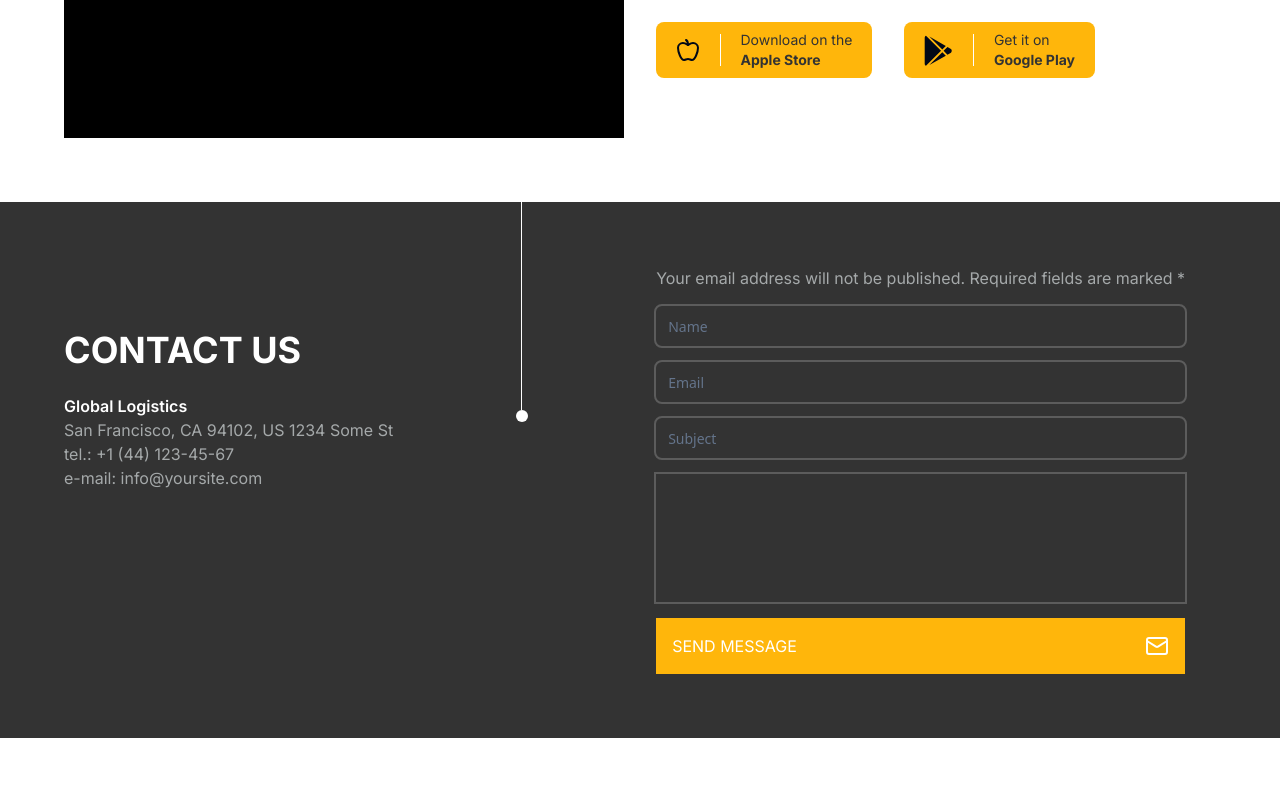
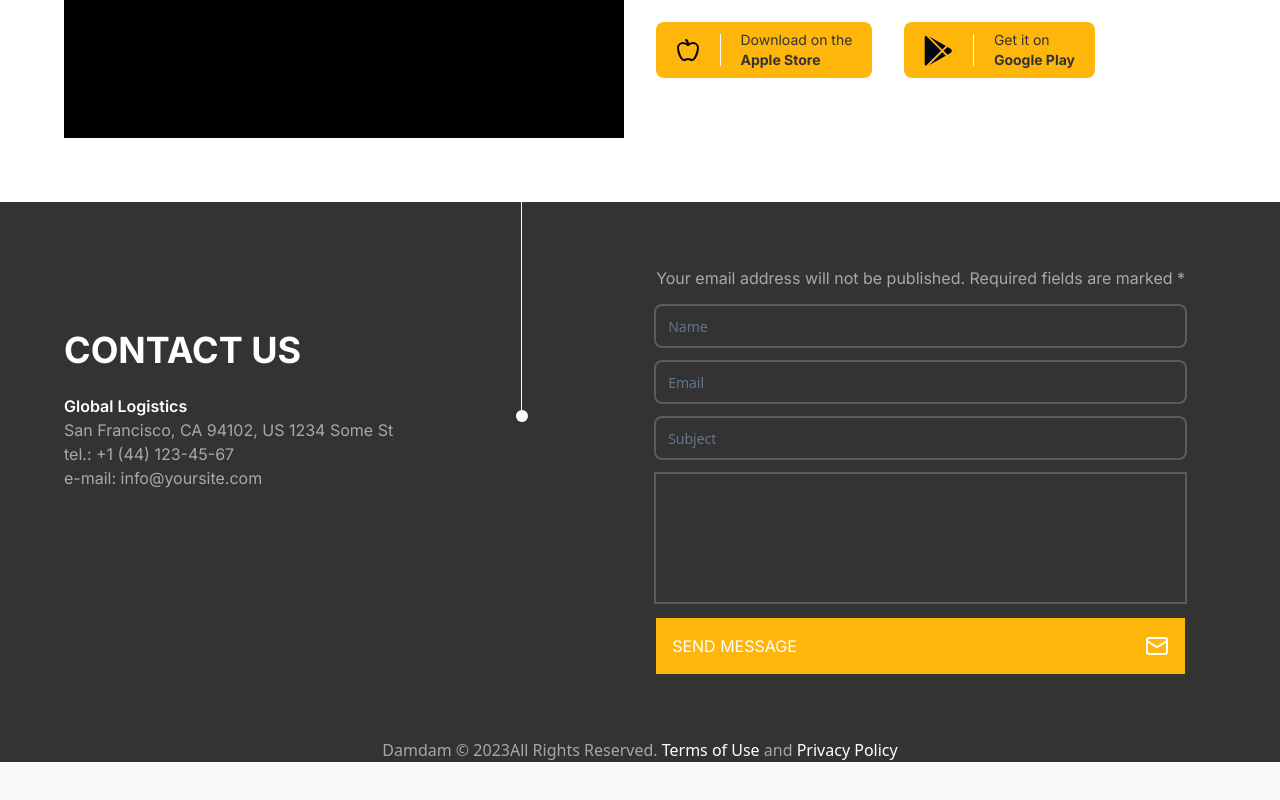
Before and after one commit to ieadeleke/dashboard, a Next.js app: page /start in a window 1280 px wide. Shown: the part 4466-5266 px from the top of the page. After the commit the page ends 5228 px from the top, so only its background shows below. Built offline with nearby package versions, Linux system fonts and the light colour scheme.

Commit message:
added footer

```diff
--- /dev/null
+++ b/src/components/page_components/landing-page/Footer.tsx
@@ -0,0 +1,9 @@
+export const Footer = () => {
+  return (
+    <footer className="text-[#A5A9AA] text-center px-3">
+      Damdam © 2023All Rights Reserved.{" "}
+      <span className="text-white">Terms of Use</span> and{" "}
+      <span className="text-white">Privacy Policy</span>
+    </footer>
+  );
+};
--- a/src/pages/start.tsx
+++ b/src/pages/start.tsx
@@ -5,6 +5,7 @@ import { ContactUs } from "@/components/page_components/landing-page/contact-us"
 import { DownloadApp } from "@/components/page_components/landing-page/download-app";
 import { EkoMileLogistics } from "@/components/page_components/landing-page/EkoMileLogistics";
 import { FAQ } from "@/components/page_components/landing-page/faq";
+import { Footer } from "@/components/page_components/landing-page/Footer";
 import { Hero } from "@/components/page_components/landing-page/Hero";
 import { HeroOptions } from "@/components/page_components/landing-page/HeroOptions";
 import { OurServices } from "@/components/page_components/landing-page/our-services";
@@ -13,7 +14,7 @@ import { Testimonials } from "@/components/page_components/landing-page/testimon
 export default function HomePage() {
   return (
     <Layout>
-      <div className="flex flex-col gap-16 pb-16 bg-white">
+      <div className="flex flex-col gap-16 bg-white">
         <Hero />
         <div className="-mt-32 z-10 px-32">
           <HeroOptions />
@@ -27,6 +28,7 @@ export default function HomePage() {
         <DownloadApp />
         <div className="bg-[#333333]">
           <ContactUs />
+          <Footer />
         </div>
       </div>
     </Layout>
```
